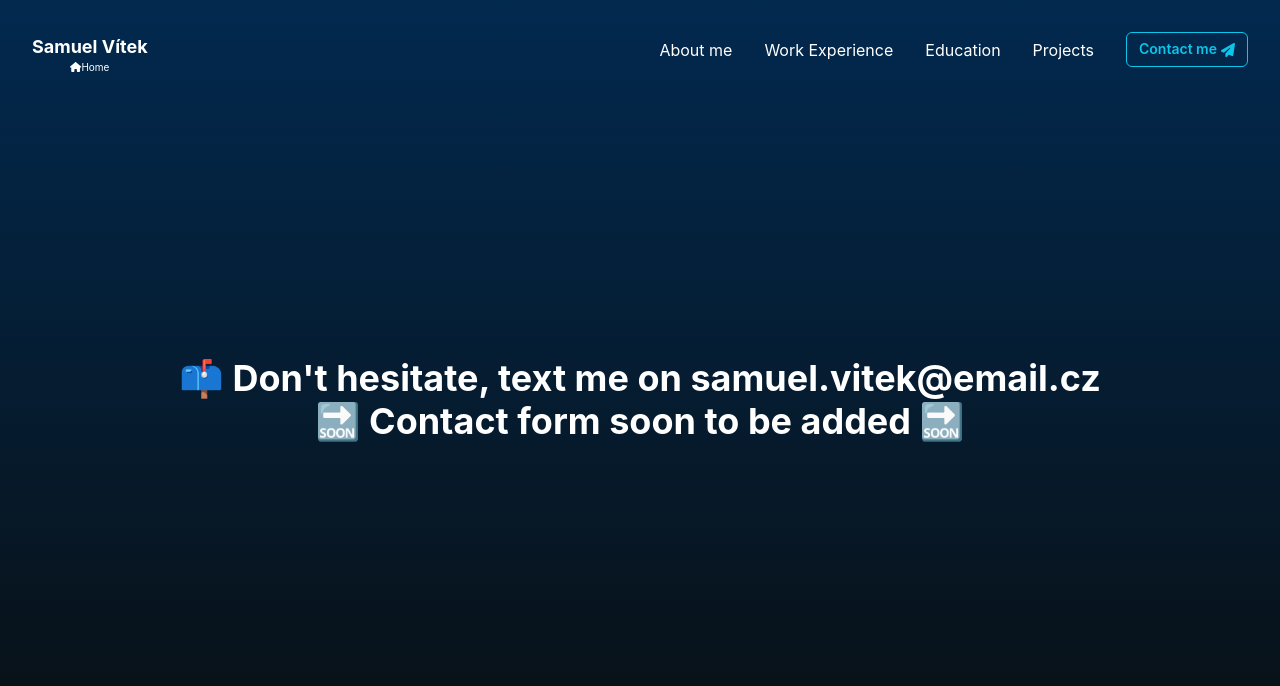
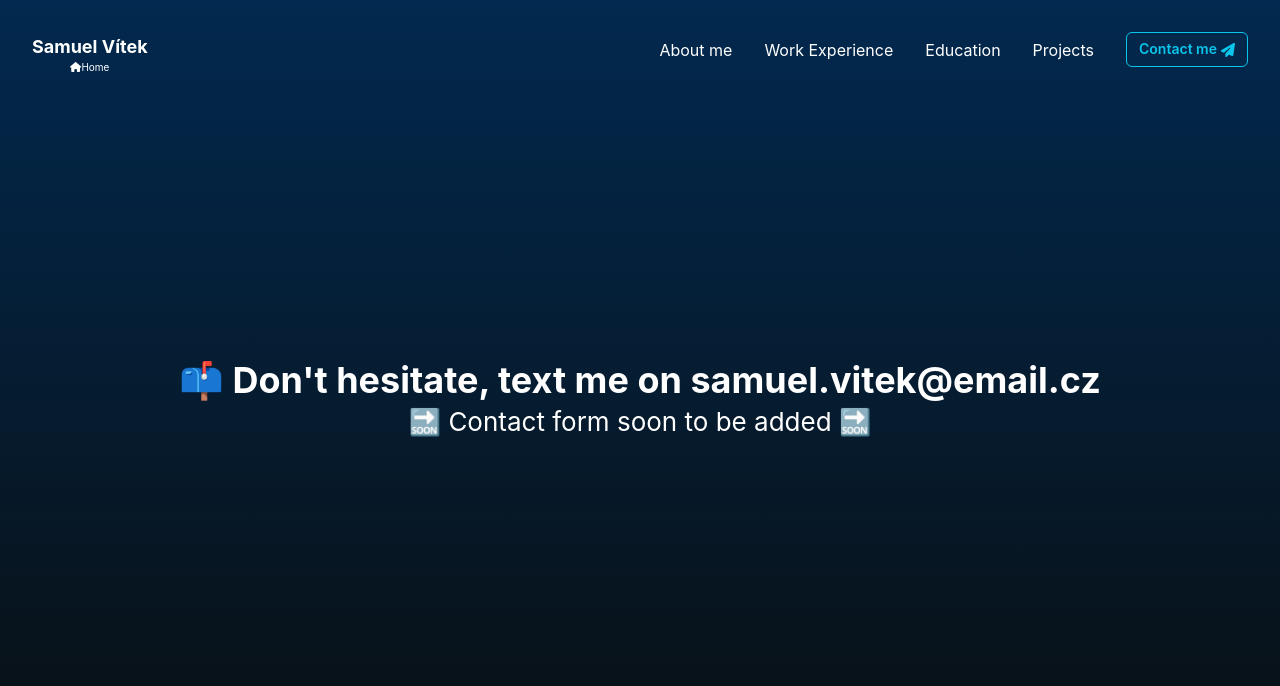
Before and after one commit to SamuelVitek/SamuelVitek, a React (Create React App) app: page /contact in a window 1280 px wide. Shown: the top 686 px of the page. Built offline with nearby package versions, Linux system fonts and the light colour scheme.

Commit message:
fix: fulfilling my OCSs' needs vol.2 before going to sleep - first publishable version of the web

```diff
--- a/src/pages/Contact.tsx
+++ b/src/pages/Contact.tsx
@@ -1,13 +1,15 @@
 import React from 'react';
-import { Flex, Heading } from "@chakra-ui/react";
+import { Flex, Heading, Text } from "@chakra-ui/react";
 
 const Contact = () => {
     return (
         <Flex w='100%' flexDirection='column' textAlign='center'>
             <Heading>
                 📫 Don't hesitate, text me on samuel.vitek@email.cz
+            </Heading>
+            <Text>
                 🔜 Contact form soon to be added 🔜
-            </Heading>
+            </Text>
         </Flex>
     );
 };
```
